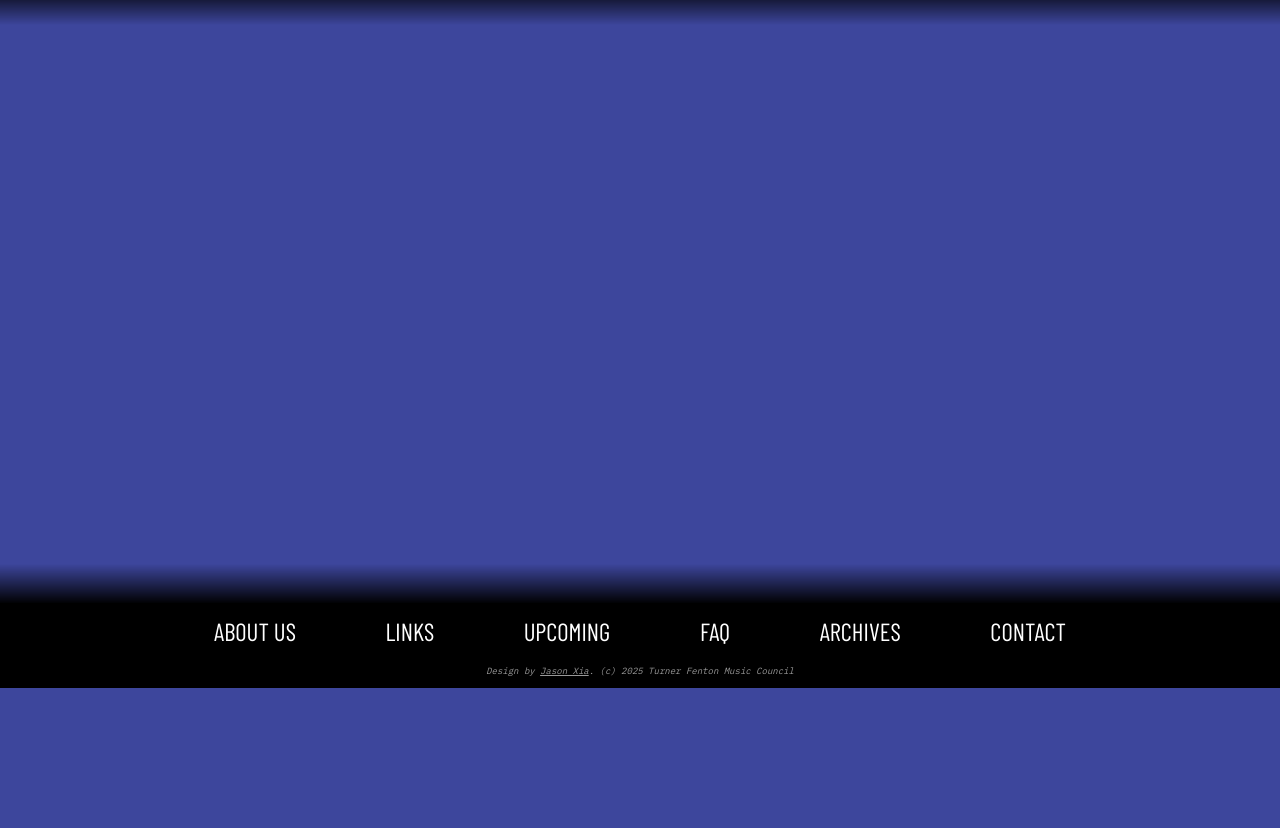
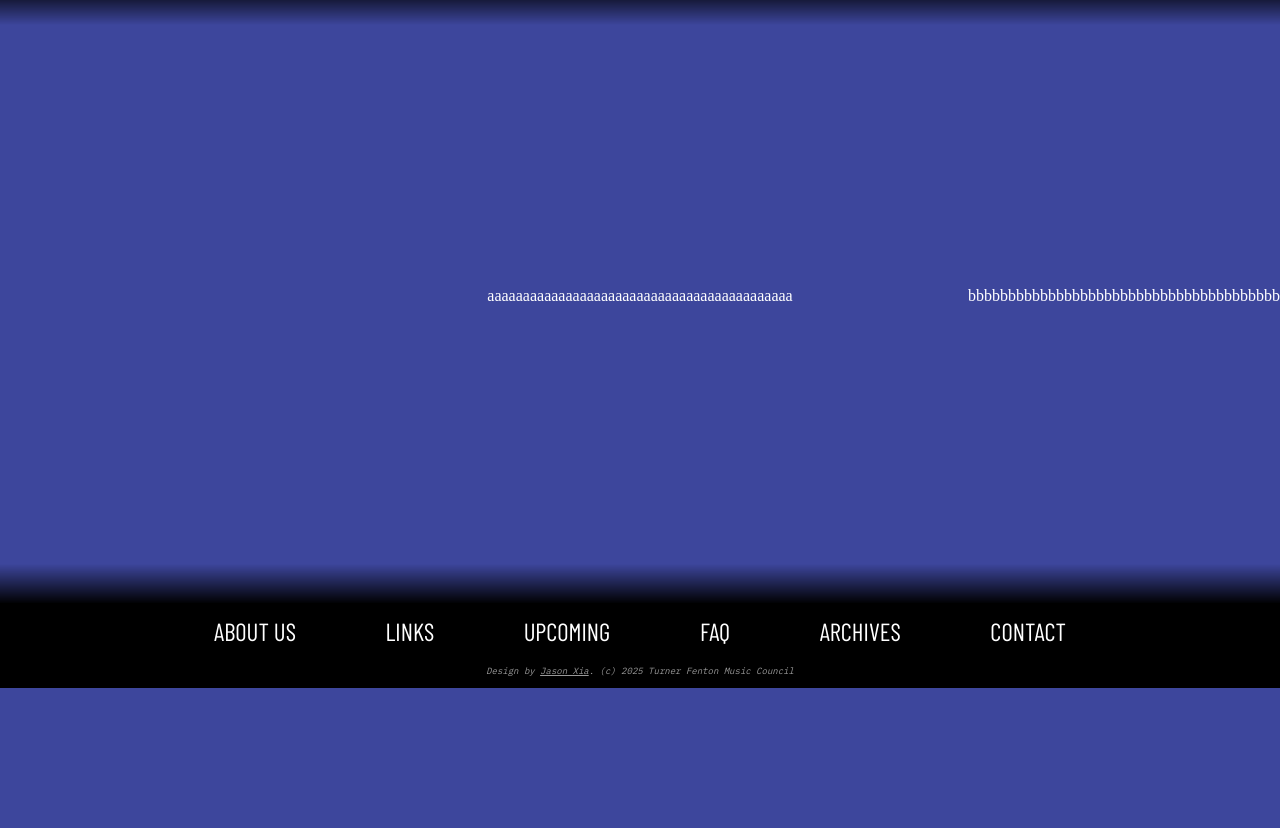
Before and after one commit to tfssmusic/tfssmusic.github.io, a plain HTML site: page index.html in a window 1280 px wide. Shown: the part 112-940 px from the top of the page. Before the commit the page ends 800 px from the top, so only its background shows below. Drawn offline with nearby package versions, Linux system fonts and the light colour scheme.

Commit message:
added horizontal scroll functionality for main content body

```diff
--- a/index.html
+++ b/index.html
@@ -42,7 +42,13 @@
 				<div class="grad"></div>
 			</header>
 		</div>
-		<span class="content">
-		</span>
+		<div class="content scrollcontent" style="color:white;transform:translateX(calc(-50%))">
+			aaaaaaaaaaaaaaaaaaaaaaaaaaaaaaaaaaaaaaaaaaa
+		</div>
+		<div class="content scrollcontent" style="color:white;transform:translateX(calc(-50% + 500px))">
+			bbbbbbbbbbbbbbbbbbbbbbbbbbbbbbbbbbbbbbbbbbb
+		</div>
+		<!-- FIGURE OUT HOW TO TRANSLATE EACH INDIVIDUAL CONTENT DIV WITH A CLASS AND NTH CHILDS -->
+		<script src="scrollscript.js"></script>
 	</body>
 </html>
--- a/main.css
+++ b/main.css
@@ -119,11 +119,16 @@
 	position:fixed;
 	display:flex;
 	justify-content:center;
-	top:50%;
-	right:50%;
+	align-items:center;
+	flex-direction:column;
+	height:100%;
+	left:50%;
+	z-index:-1;
 
+/*
+	transform:translate(calc(-50%));
+*/
 }
-
 
 a {
 	text-decoration:none;
@@ -131,6 +136,8 @@ a {
 
 body {
 	background-color:#3d469c;
+	overflow-x:hidden;
+	height:200vh;
 }
 
 
--- /dev/null
+++ b/scrollscript.js
@@ -0,0 +1,8 @@
+const content = document.getElementsByClassName('scrollcontent');
+
+window.addEventListener('scroll', () => {
+	const scrollY = window.scrollY;
+	for (let i=0; i<content.length; i++) {
+		content[i].style.transform = `translate(calc(-50% - ${scrollY}px + ${i}*500px))`;
+	}
+});
```
